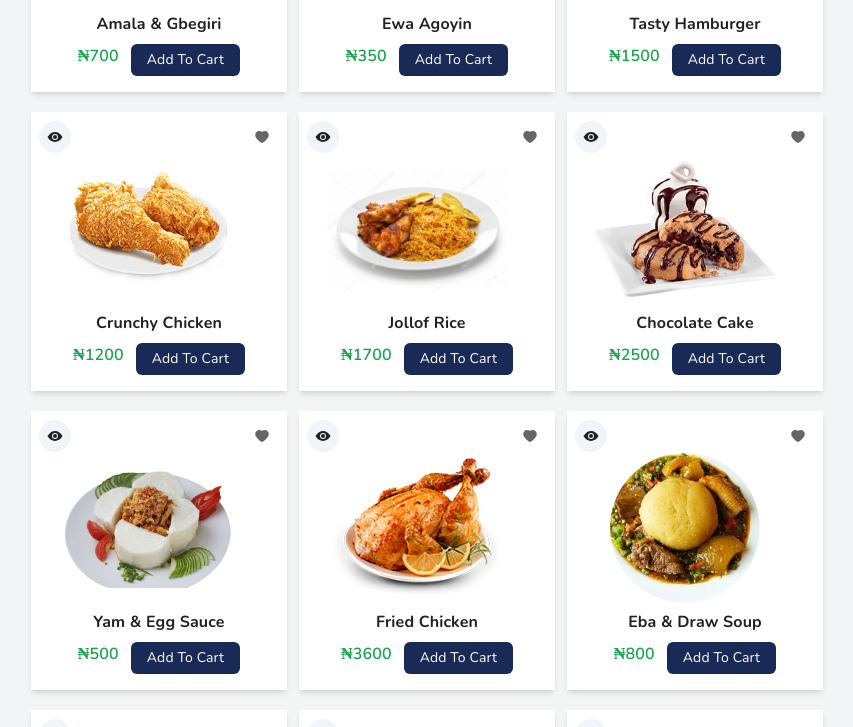
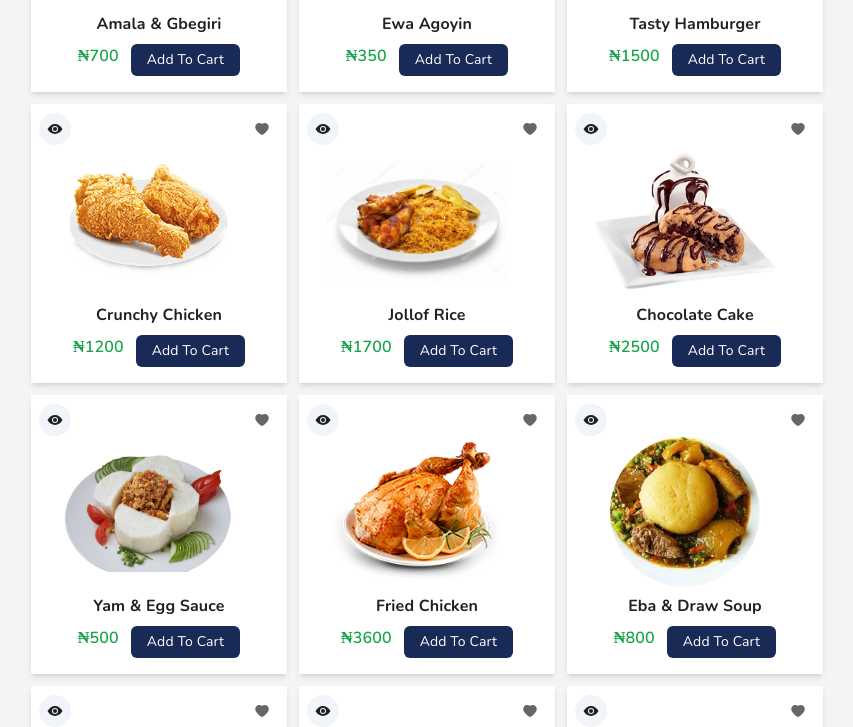
Before and after one commit to gidi-babz/koret-chow, a Next.js app: page / in a window 1280 px wide. Shown: the part 1131-1858 px from the top of the page, without its empty margins (213-1066 px from the left). Built offline with nearby package versions, Linux system fonts and the light colour scheme; grey boxes are pictures that could not be loaded.

Commit message:
fixed spaces

```diff
--- a/components/Card.js
+++ b/components/Card.js
@@ -1,7 +1,7 @@
 import React from 'react';
 
 const Card = ({ children }) => {
-	return <div className="shadow-md p-2 bg-white mb-2">{children}</div>;
+	return <div className="shadow-md p-2 bg-white mb-3 lg:mb-0">{children}</div>;
 };
 
 export default Card;
```
